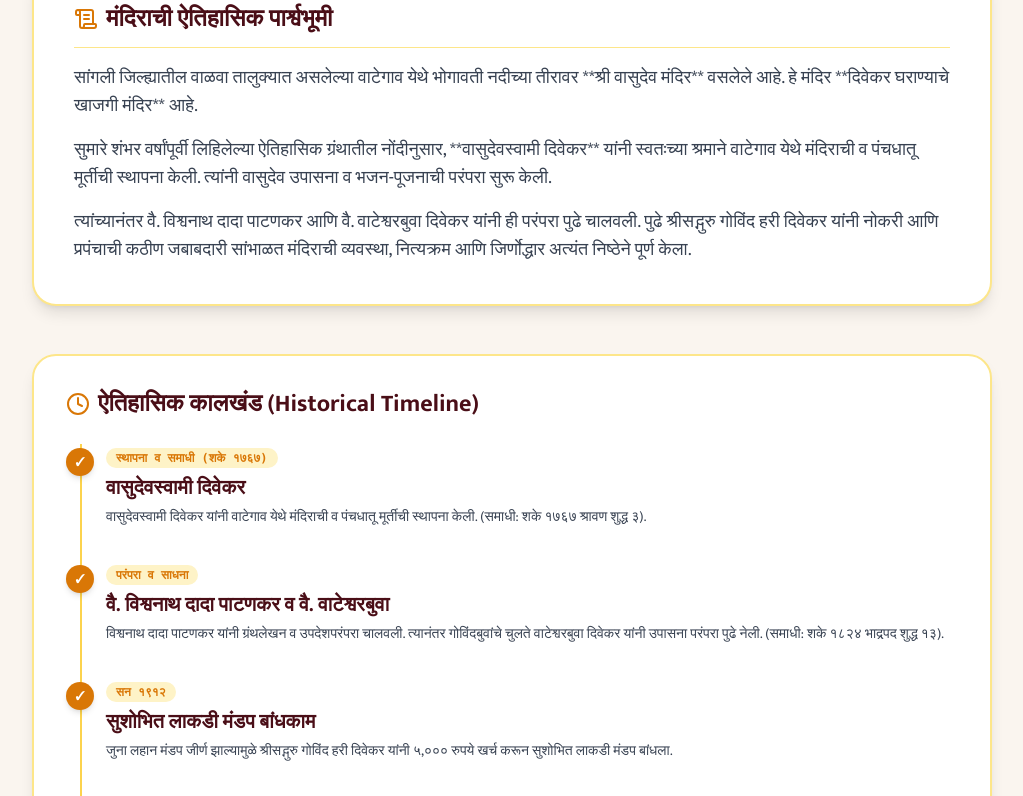
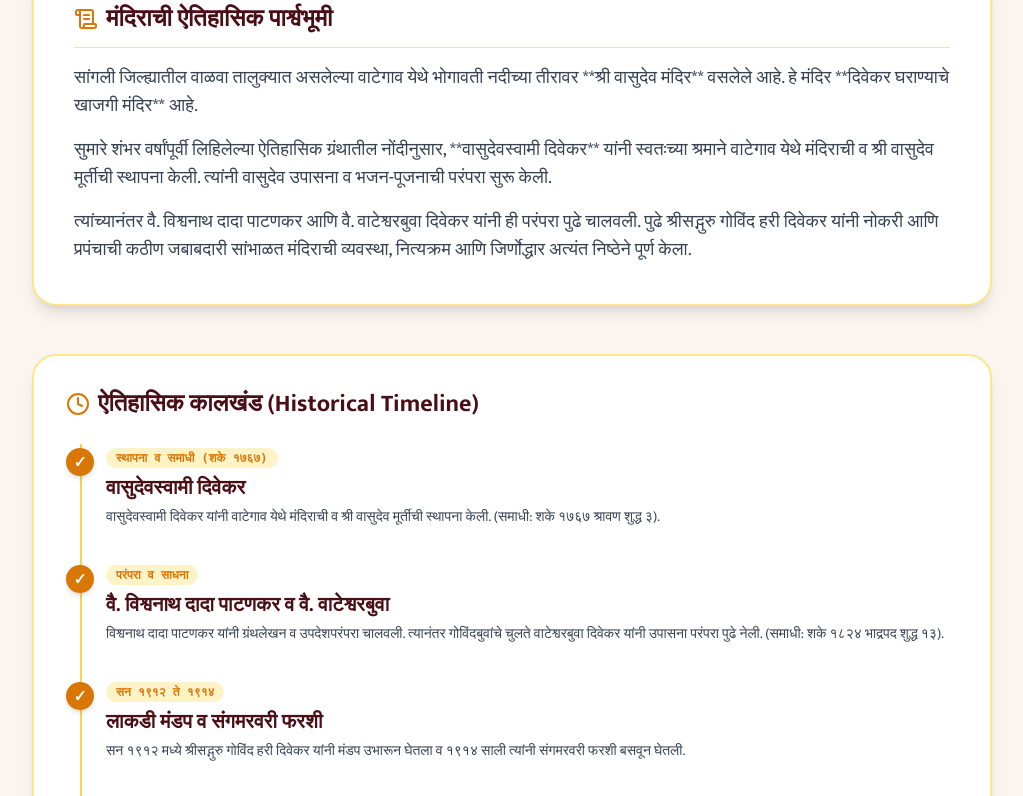
Before and after one commit to Kaustubh-465/Vasudev-Mandir, a Next.js app: page /history in a window 1280 px wide. Shown: the part 340-1136 px from the top of the page, without its empty margins (128-1151 px from the left). Built offline with nearby package versions, Linux system fonts and the light colour scheme.

Commit message:
Update idol name to Shree Vasudev murti, refine Bhagawat chapter text, remove mandap photo from home page

```diff
--- a/src/app/page.tsx
+++ b/src/app/page.tsx
@@ -26,23 +26,18 @@ export default function HomePage() {
   const galleryPreview = [
     {
       src: "/images/PXL_20260904_121625931.PORTRAIT.jpg",
-      alt: "श्री वासुदेव पंचधातू मूर्ती",
-      caption: language === "mr" ? "श्री वासुदेव पंचधातू मूर्ती (वाटेगाव)" : "Shree Vasudev Panchadhatu Idol (Wategaon)",
+      alt: "श्री वासुदेव मूर्ती",
+      caption: language === "mr" ? "श्री वासुदेव मूर्ती (वाटेगाव)" : "Shree Vasudev Idol (Wategaon)",
     },
     {
       src: "/images/1000183951.jpg",
       alt: "दीपोत्सव रोषणाई",
-      caption: language === "mr" ? "मंदिर गाभारा आणि प्रज्वलित समया" : "Temple Altar illuminated with samai lamps",
-    },
-    {
-      src: "/images/1000183552.jpg",
-      alt: "सागवानी लाकडी मंडप",
-      caption: language === "mr" ? "सन १९१२ मधील ऐतिहासिक लाकडी मंडप" : "Historic 1912 Teakwood Mandap Architecture",
+      caption: language === "mr" ? "दीपोत्सव काळातील मंदिर रोषणाई" : "Temple Altar illuminated with samai lamps",
     },
     {
       src: "/images/IMG-20241107-WA0001.jpg",
       alt: "मंदिर गाभारा व समई प्रकाश",
-      caption: language === "mr" ? "दीपोत्सव काळातील मंदिर रोषणाई" : "Temple Illumination during Deepotsav",
+      caption: language === "mr" ? "मंदिर गाभारा आणि प्रज्वलित समया" : "Temple Illumination during Deepotsav",
     },
   ];
 
@@ -90,18 +85,18 @@ export default function HomePage() {
                 onClick={() =>
                   setSelectedImage({
                     src: "/images/PXL_20260904_121625931.PORTRAIT.jpg",
-                    alt: "श्री वासुदेव पंचधातू मूर्ती",
+                    alt: "श्री वासुदेव मूर्ती",
                     caption:
                       language === "mr"
-                        ? "श्री वासुदेव पंचधातू मूर्ती - वाटेगाव"
-                        : "Shree Vasudev Panchadhatu Idol - Wategaon",
+                        ? "श्री वासुदेव मूर्ती - वाटेगाव"
+                        : "Shree Vasudev Idol - Wategaon",
                   })
                 }
                 className="group relative cursor-pointer overflow-hidden rounded-2xl border-4 border-amber-300 shadow-xl transition-all hover:scale-102 hover:shadow-2xl max-w-xs sm:max-w-sm w-full"
               >
                 <img
                   src="/images/PXL_20260904_121625931.PORTRAIT.jpg"
-                  alt="श्री वासुदेव पंचधातू मूर्ती"
+                  alt="श्री वासुदेव मूर्ती"
                   className="w-full h-80 sm:h-96 object-cover object-center group-hover:scale-105 transition-transform duration-500"
                 />
                 <div className="absolute inset-0 bg-gradient-to-t from-black/80 via-transparent to-transparent opacity-80 group-hover:opacity-90 transition-opacity flex flex-col justify-end p-4 text-white">
@@ -112,7 +107,7 @@ export default function HomePage() {
                     <Maximize2 className="w-4 h-4 text-temple-gold" />
                   </div>
                   <p className="text-sm font-bold text-amber-100 font-devanagari">
-                    {language === "mr" ? "श्री वासुदेव पंचधातू मूर्ती" : "Shree Vasudev Panchadhatu Idol"}
+                    {language === "mr" ? "श्री वासुदेव मूर्ती" : "Shree Vasudev Idol"}
                   </p>
                 </div>
               </div>
@@ -132,8 +127,8 @@ export default function HomePage() {
 
               <p className="text-gray-700 leading-relaxed font-devanagari text-base sm:text-lg">
                 {language === "mr"
-                  ? "गाभाऱ्यातील पंचधातूची मूर्ती ही श्रीमद्भागवत एकादश स्कंध १४ व्या अध्यायात ध्यानासाठी वर्णन केलेल्या आणि भक्त ध्रुवाला दर्शन दिलेल्या भगवान वासुदेवांच्या चतुर्भुज प्रसन्न स्वरूपावर आधारित आहे. ईश्वराच्या अगाध विश्वरूपाची प्रचिती साध्या डोळ्यांनी घेता यावी यासाठी वासुदेवस्वामी दिवेकर यांनी या सगुण मूर्तीची वाटेगाव येथे स्थापना केली."
-                  : "The Panchadhatu idol represents the 4-armed form of Lord Vasudev as described in Srimad Bhagavat 11th Canto Chapter 14. It was established by Vasudevswami Divekar as a tangible expression of the unmanifest divine."}
+                  ? "गाभाऱ्यातील श्री वासुदेव मूर्ती ही श्रीमद्भागवतातील एकादश स्कंधातील १४ व्या अध्यायात ध्यानासाठी वर्णन केलेल्या आणि भक्त ध्रुवाला दर्शन दिलेल्या भगवान वासुदेवांच्या चतुर्भुज प्रसन्न स्वरूपावर आधारित आहे. ईश्वराच्या अगाध विश्वरूपाची प्रचिती साध्या डोळ्यांनी घेता यावी यासाठी वासुदेवस्वामी दिवेकर यांनी या सगुण मूर्तीची वाटेगाव येथे स्थापना केली."
+                  : "The idol represents the 4-armed form of Lord Vasudev as described in Srimad Bhagavat 11th Canto Chapter 14. It was established by Vasudevswami Divekar as a tangible expression of the unmanifest divine."}
               </p>
 
               <div className="pt-2">
@@ -162,7 +157,7 @@ export default function HomePage() {
           </h2>
         </div>
 
-        <div className="grid grid-cols-1 sm:grid-cols-2 lg:grid-cols-4 gap-4 sm:gap-6">
+        <div className="grid grid-cols-1 sm:grid-cols-3 gap-4 sm:gap-6">
           {galleryPreview.map((item, idx) => (
             <div
               key={idx}
--- a/src/app/who-is-vasudev/page.tsx
+++ b/src/app/who-is-vasudev/page.tsx
@@ -18,11 +18,11 @@ export default function WhoIsVasudevPage() {
   const idolPhotos = [
     {
       src: "/images/PXL_20260904_121625931.PORTRAIT.jpg",
-      alt: "श्री वासुदेव पंचधातू मूर्ती",
+      alt: "श्री वासुदेव मूर्ती",
       caption:
         language === "mr"
-          ? "श्री वासुदेव पंचधातू मूर्ती - वाटेगाव"
-          : "Shree Vasudev Panchadhatu Idol - Wategaon",
+          ? "श्री वासुदेव मूर्ती - वाटेगाव"
+          : "Shree Vasudev Idol - Wategaon",
     },
     {
       src: "/images/IMG-20240617-WA0005.jpg",
@@ -69,7 +69,7 @@ export default function WhoIsVasudevPage() {
 
         <p className="text-lg text-gray-700 font-devanagari leading-relaxed max-w-3xl">
           {language === "mr"
-            ? "श्रीमद्भागवत एकादश स्कंध १४ अध्यायानुसार वासुदेवांचे ध्यानरूप व भक्त ध्रुवाला मिळालेले प्रसन्न दर्शन."
+            ? "श्रीमद्भागवतातील एकादश स्कंधातील १४ व्या अध्यायानुसार वासुदेवांचे ध्यानरूप व भक्त ध्रुवाला मिळालेले प्रसन्न दर्शन."
             : "Form of Lord Vasudev as described in Srimad Bhagavat 11th Canto Chapter 14."}
         </p>
       </div>
@@ -80,7 +80,7 @@ export default function WhoIsVasudevPage() {
           <div className="flex items-center space-x-2">
             <Camera className="w-5 h-5 text-temple-gold" />
             <h2 className="text-xl sm:text-2xl font-black font-devanagari text-amber-100">
-              {language === "mr" ? "श्री वासुदेव पंचधातू मूर्ती स्वरूप" : "Panchadhatu Idol Photographs"}
+              {language === "mr" ? "श्री वासुदेव मूर्ती स्वरूप" : "Shree Vasudev Idol Photographs"}
             </h2>
           </div>
           <span className="text-xs font-bold text-amber-300 font-devanagari">
--- a/src/data/history.ts
+++ b/src/data/history.ts
@@ -34,8 +34,8 @@ export const templeHistory: HistorySection = {
       en: "Shree Vasudev Mandir is located on the banks of Bhogawati river in Wategaon, Walwa taluka of Sangli district. This is a **private temple of the Divekar family**.",
     },
     {
-      mr: "सुमारे शंभर वर्षांपूर्वी लिहिलेल्या ऐतिहासिक ग्रंथातील नोंदीनुसार, **वासुदेवस्वामी दिवेकर** यांनी स्वतःच्या श्रमाने वाटेगाव येथे मंदिराची व पंचधातू मूर्तीची स्थापना केली. त्यांनी वासुदेव उपासना व भजन-पूजनाची परंपरा सुरू केली.",
-      en: "According to historical records, **Vasudevswami Divekar** established the temple and Panchadhatu idol at Wategaon by his own labor, initiating the family tradition of worship.",
+      mr: "सुमारे शंभर वर्षांपूर्वी लिहिलेल्या ऐतिहासिक ग्रंथातील नोंदीनुसार, **वासुदेवस्वामी दिवेकर** यांनी स्वतःच्या श्रमाने वाटेगाव येथे मंदिराची व श्री वासुदेव मूर्तीची स्थापना केली. त्यांनी वासुदेव उपासना व भजन-पूजनाची परंपरा सुरू केली.",
+      en: "According to historical records, **Vasudevswami Divekar** established the temple and Shree Vasudev idol at Wategaon by his own labor, initiating the family tradition of worship.",
     },
     {
       mr: "त्यांच्यानंतर वै. विश्वनाथ दादा पाटणकर आणि वै. वाटेश्वरबुवा दिवेकर यांनी ही परंपरा पुढे चालवली. पुढे श्रीसद्गुरु गोविंद हरी दिवेकर यांनी नोकरी आणि प्रपंचाची कठीण जबाबदारी सांभाळत मंदिराची व्यवस्था, नित्यक्रम आणि जिर्णोद्धार अत्यंत निष्ठेने पूर्ण केला.",
@@ -47,8 +47,8 @@ export const templeHistory: HistorySection = {
       year: "स्थापना व समाधी (शके १७६७)",
       title: { mr: "वासुदेवस्वामी दिवेकर", en: "Vasudevswami Divekar" },
       description: {
-        mr: "वासुदेवस्वामी दिवेकर यांनी वाटेगाव येथे मंदिराची व पंचधातू मूर्तीची स्थापना केली. (समाधी: शके १७६७ श्रावण शुद्ध ३).",
-        en: "Vasudevswami Divekar established the temple and Panchadhatu idol at Wategaon. (Samadhi: Shake 1767 Shravan Shuddha 3).",
+        mr: "वासुदेवस्वामी दिवेकर यांनी वाटेगाव येथे मंदिराची व श्री वासुदेव मूर्तीची स्थापना केली. (समाधी: शके १७६७ श्रावण शुद्ध ३).",
+        en: "Vasudevswami Divekar established the temple and Shree Vasudev idol at Wategaon. (Samadhi: Shake 1767 Shravan Shuddha 3).",
       },
     },
     {
@@ -60,19 +60,11 @@ export const templeHistory: HistorySection = {
       },
     },
     {
-      year: "सन १९१२",
-      title: { mr: "सुशोभित लाकडी मंडप बांधकाम", en: "Teakwood Mandap Construction" },
+      year: "सन १९१२ ते १९१४",
+      title: { mr: "लाकडी मंडप व संगमरवरी फरशी", en: "Mandap & Marble Flooring" },
       description: {
-        mr: "जुना लहान मंडप जीर्ण झाल्यामुळे श्रीसद्गुरु गोविंद हरी दिवेकर यांनी ५,००० रुपये खर्च करून सुशोभित लाकडी मंडप बांधला.",
-        en: "Govind Hari Divekar constructed a new ornate wooden mandap spending ₹5,000 to replace the old dilapidated structure.",
-      },
-    },
-    {
-      year: "सन १९१४",
-      title: { mr: "संगमरवरी फरशीकाम", en: "Marble Flooring Work" },
-      description: {
-        mr: "गोविंद हरी दिवेकर यांनी स्वतः जवळ बसून १,००० रुपये खर्च करून लाकडी मंडपामध्ये संगमरवरी फरशीचे काम पूर्ण करून घेतले.",
-        en: "Govind Hari Divekar personally supervised artisans and laid marble flooring in the mandap spending ₹1,000.",
+        mr: "सन १९१२ मध्ये श्रीसद्गुरु गोविंद हरी दिवेकर यांनी मंडप उभारून घेतला व १९१४ साली त्यांनी संगमरवरी फरशी बसवून घेतली.",
+        en: "Govind Hari Divekar constructed the teakwood mandap in 1912 and laid marble flooring in 1914.",
       },
     },
     {
```
Also changed, not shown: src/data/citations.ts (+6 -6 lines), src/data/templeInfo.ts (+6 -6 lines).
